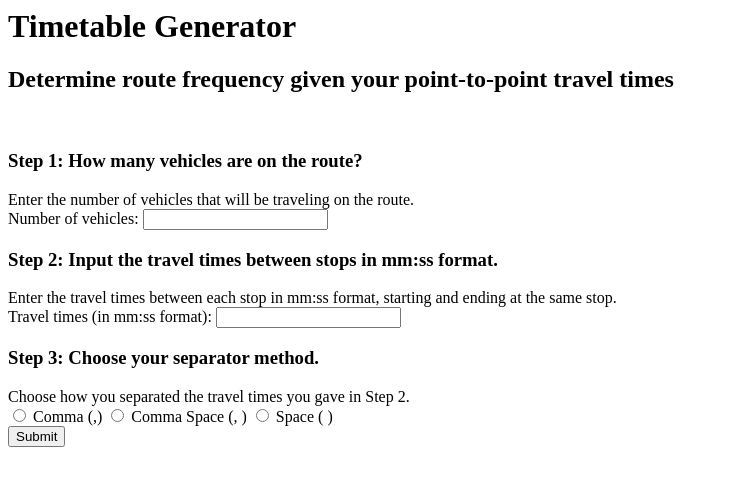
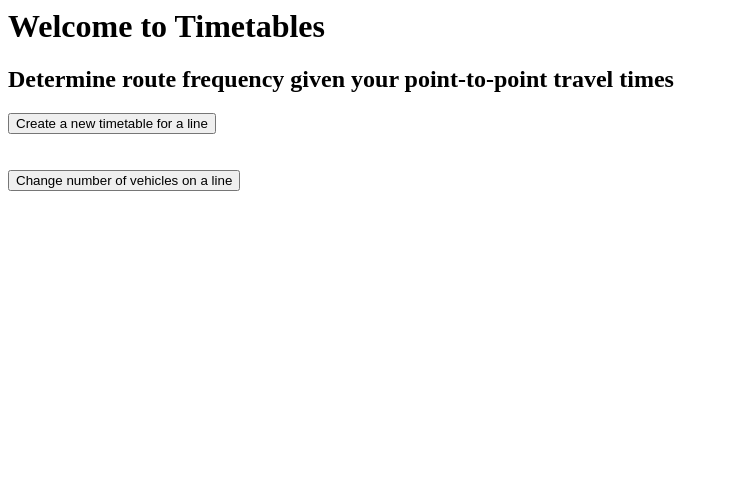
Before and after one commit to michaelHarperCode/past-coding-projects, a PHP site: page / in a window 1280 px wide. Shown: the top 486 px of the page, without its empty margins (0-729 px from the left). Run offline with PHP 8.4, Linux system fonts and the light colour scheme.

Commit message:
Program functions now in dedicated files, index.php acts as a homepage/bridge

```diff
--- a/multi-lang-projects/timetables/index.php
+++ b/multi-lang-projects/timetables/index.php
@@ -1,53 +1,16 @@
 <html lang="EN">
 <head>
     <title>
-        Timetable Generator
+        Timetables - Space out your TF2 vehicles efficiently!
     </title>
 </head>
 <body>
-    <h1>Timetable Generator</h1>
+    <h1>Welcome to Timetables</h1>
     <h2>Determine route frequency given your point-to-point travel times</h2>
+    <a href="createTimetable.php"><button>Create a new timetable for a line</button></a>
     <br>
-    <form action="index.php" method="post">
-    <h3>Step 1: How many vehicles are on the route?</h3>
-    Enter the number of vehicles that will be traveling on the route. <br>
-    <label>Number of vehicles:
-    <input type="number" id="vehNum" name="vehNum" required>
-    </label>
-    <h3>Step 2: Input the travel times between stops in mm:ss format.</h3>
-    Enter the travel times between each stop in mm:ss format, starting and ending at the same stop. <br>
-    <label>Travel times (in mm:ss format):
-        <input type="text" id="times" name="times" multiple required>
-    </label>
-        <br>
-    <h3>Step 3: Choose your separator method.</h3>
-    Choose how you separated the travel times you gave in Step 2. <br>
-        <input type="radio" id="comma" name="separator" value="," required>
-        <label for="comma">Comma (,)</label>
-        <input type="radio" id="commaSpace" name="separator" value=", ">
-        <label for="commaSpace">Comma Space (, )</label>
-        <input type="radio" id="space" name="separator" value=" ">
-        <label for="space">Space ( )</label>
-    <br><input type="submit" name="submit">
-    </form>
+    <br>
+    <br>
+    <a href="updateTimetable.php"><button>Change number of vehicles on a line</button></a>
 </body>
 </html>
-<?php
-error_reporting(0);
-if(!empty($_POST)) {
-    $timeSeconds = 0;
-    $frequency = 0;
-    $times = explode($_POST['separator'], $_POST['times']);
-    foreach ($times as $time) {
-        $time = explode(':', $time);
-        if ($time[0] == ":"){
-            $time[0] = 0;
-        }
-        $timeSeconds = $timeSeconds + ((int)$time[0] * 60) + $time[1];
-    }
-    $frequency = $timeSeconds / $_POST['vehNum'];
-    echo "Vehicles on this line should run every <b>" . floor($frequency / 60.0) . " </b> minutes and <b>" . $frequency % 60.0 . " </b> seconds.";
-} else {
-    //wait until user submits form to continue
-}
-?>
```
